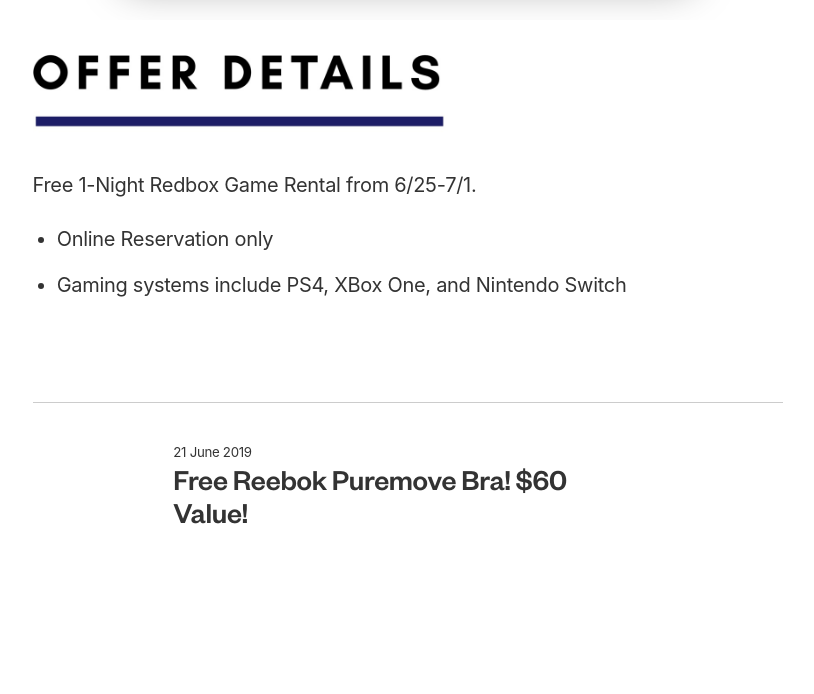
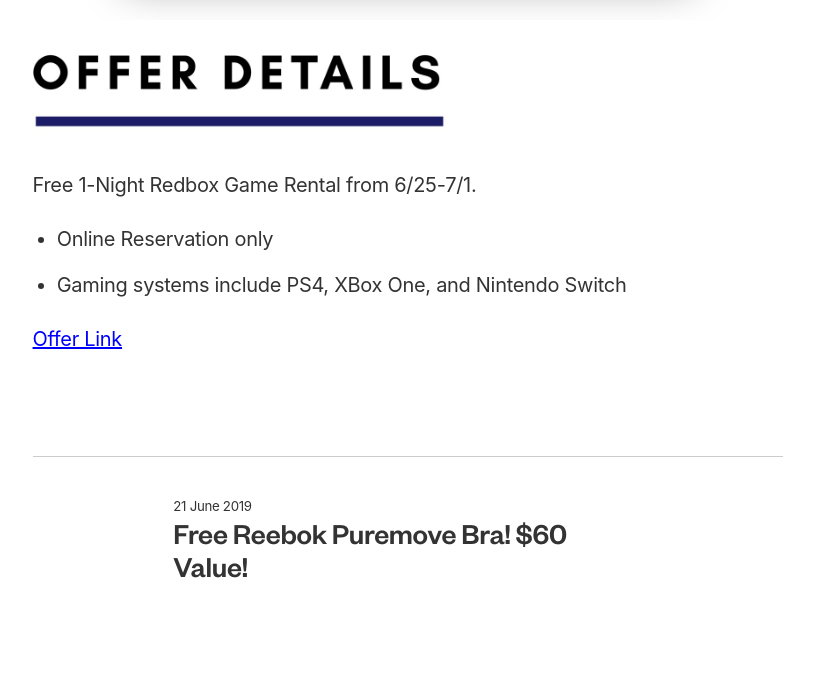
Before and after one commit to ohiosveryown/atldeals, a Jekyll site: the page built from _posts/2019-06-27-free-redbox-game.markdown, in a window 1280 px wide. Shown: the part 777-1471 px from the top of the page, without its empty margins (232-1046 px from the left). Built offline with Jekyll 4.4.1, drawn with Linux system fonts in a browser that asks for light colours; before the commit the page ends 1417 px from its top, so only the background shows below that.

Commit message:
Updated Free Redbox Game

```diff
--- a/_posts/2019-06-27-free-redbox-game.markdown
+++ b/_posts/2019-06-27-free-redbox-game.markdown
@@ -12,5 +12,9 @@
 
 ![CB77FAF1-4EEB-4475-969C-447156B15C15.jpeg](/uploads/CB77FAF1-4EEB-4475-969C-447156B15C15.jpeg)
 Free 1-Night Redbox Game Rental from 6/25-7/1.
+
 * Online Reservation only
+
 * Gaming systems include PS4, XBox One, and Nintendo Switch
+
+[Offer Link](https://www.redbox.com/junegamesweek)
```
